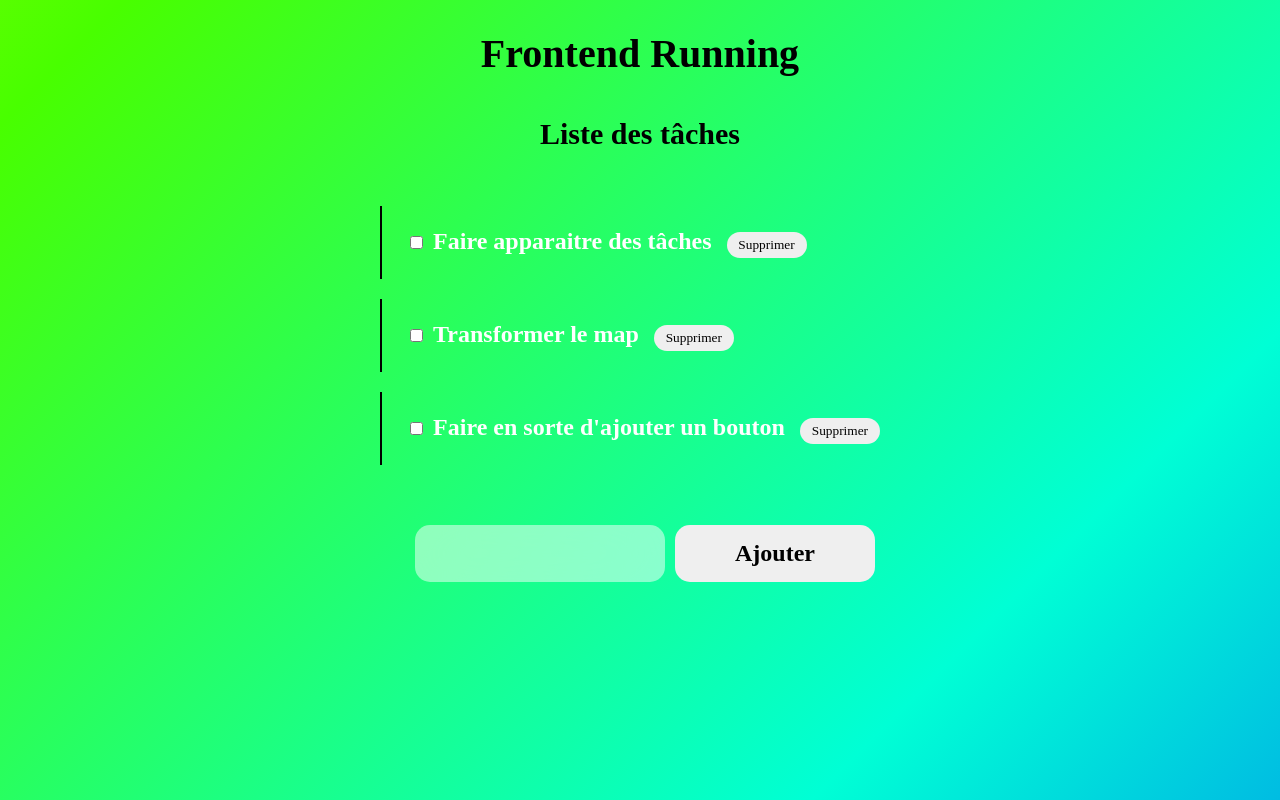
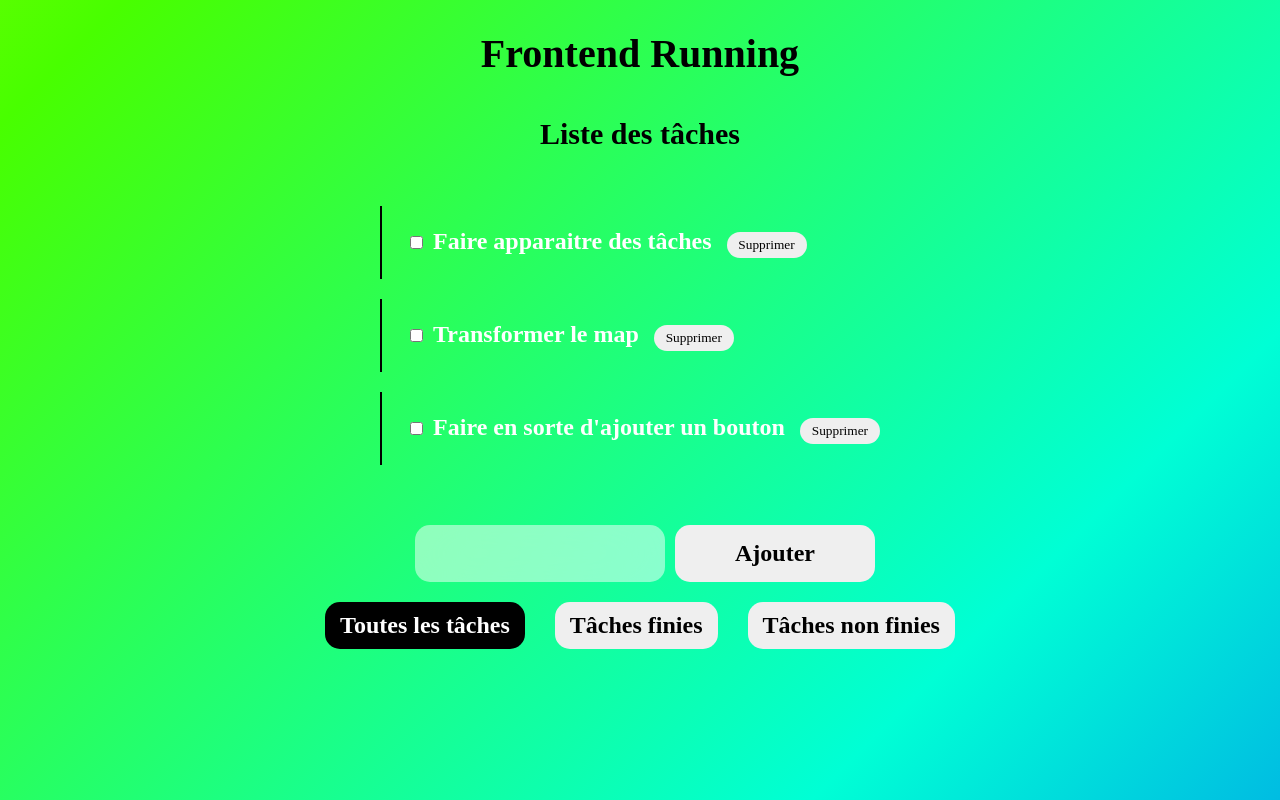
Before and after one commit to Riders08/task-manager-fullstack, a React (Vite) app in the folder frontend/task-manager/: page / in a window 1280 px wide. Built offline with nearby package versions, Linux system fonts and the light colour scheme.

Commit message:
✨ Ajout de bouton de filtre

```diff
--- a/frontend/task-manager/src/App.css
+++ b/frontend/task-manager/src/App.css
@@ -101,7 +101,7 @@
     transition: all .4s;
 }
 
-.menu_barre{
+.menu_barre, .menu_barre_filter{
     display: flex;
     justify-content:center;
     align-items: center;
@@ -166,3 +166,22 @@
     background: black;
     color: white;
 }
+
+.filter{
+    border: none;
+    outline: none;
+    border-radius: 15px;
+    padding: 10px 15px;
+    margin: 10px 15px;
+    font-size: 24px;
+    font-weight: 600;
+}
+
+.filter:hover{
+    box-shadow: 0 0 10px black;
+}
+
+.all, .done, .todo {
+    background: black;
+    color: white;
+}
--- a/frontend/task-manager/src/App.jsx
+++ b/frontend/task-manager/src/App.jsx
@@ -5,6 +5,7 @@ import './App.css'
 function App() {
   const [tasks, setTasks] = useState([{title : "Faire apparaitre des tâches", done : false}, {title: "Transformer le map", done: false},{title : "Faire en sorte d'ajouter un bouton", done: false},]); // Liste des tâches
   const [input, setInput] = useState("");
+  const [filtered, setFiltered] = useState("all");
   useEffect(() =>{
     fetch("http://localhost:3000")
     .then(res => res.text())
@@ -32,13 +33,19 @@ function App() {
     setTasks(Actual_tasks);
   }
 
+  const filteredTask = tasks.filter((task) =>{
+    if(filtered === "all")  return true
+    if(filtered === "done") return task.done
+    if(filtered === "todo") return !task.done
+  })
+
   return (
     <div className="container">
       <h1 className="title_temporary">Frontend Running</h1>
       <h2 className="subtitle-tasks-list">Liste des tâches</h2>
       <div className="list-task">
         <ul>
-          {tasks.map((task,index) =>(
+          {filteredTask.map((task, index) =>(
             <Task
               title={task.title}
               index={index}
@@ -53,6 +60,11 @@ function App() {
         <input type="text" className="new_task" value={input} onChange={(e) => setInput(e.target.value)} />
         <button className="button_new_task" type="button" onClick={addTask}> Ajouter </button>
       </div>
+      <div className="menu_barre_filter">
+        <button className={filtered === "all" ? "all filter" : "filter"} onClick={() => setFiltered("all")}> Toutes les tâches </button>
+        <button className={filtered === "done" ? "done filter" : "filter"} onClick={() => setFiltered("done")}> Tâches finies </button>
+        <button className={filtered === "todo" ? "todo filter" : "filter"} onClick={() => setFiltered("todo")}> Tâches non finies </button>
+      </div>
     </div>
   )
 
```
